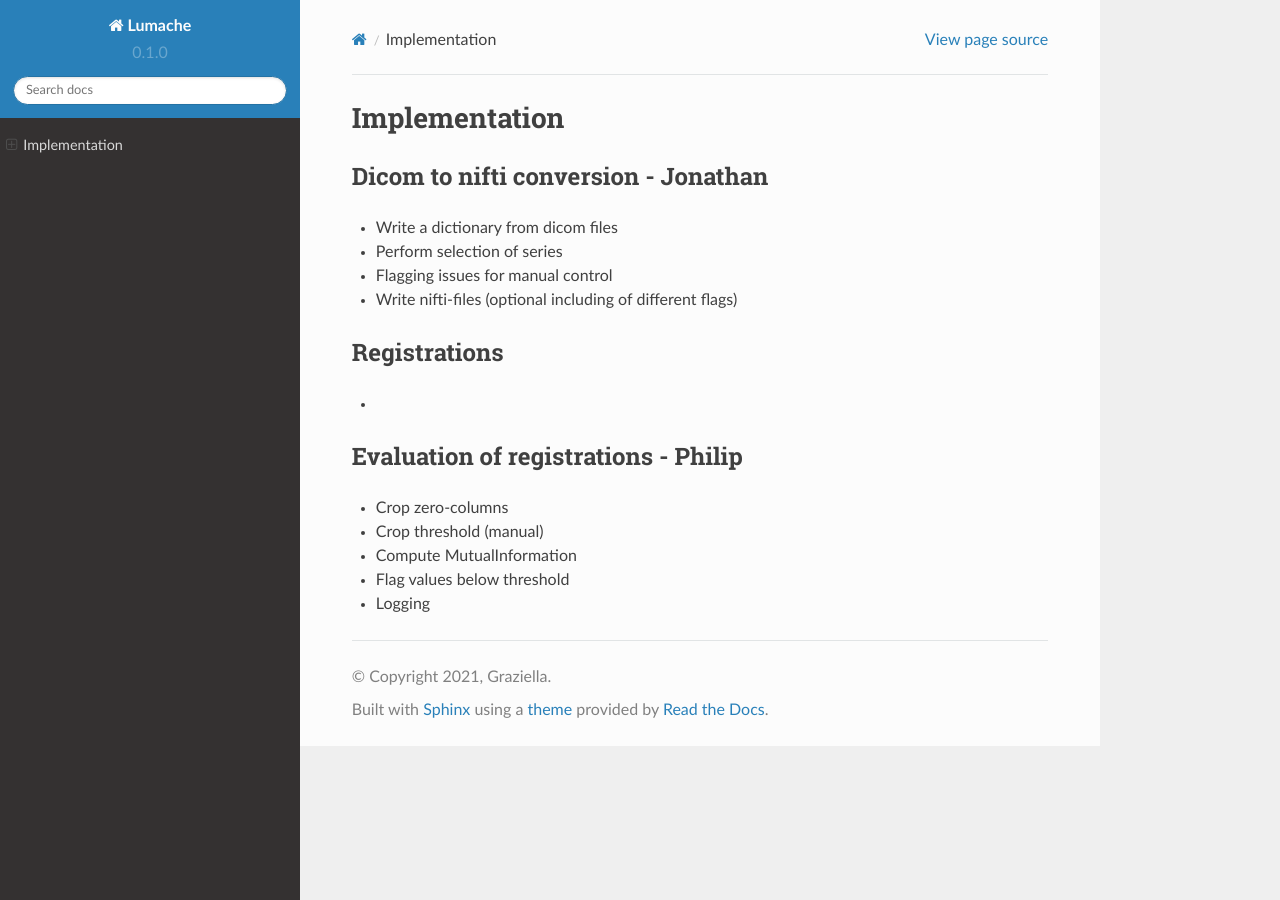
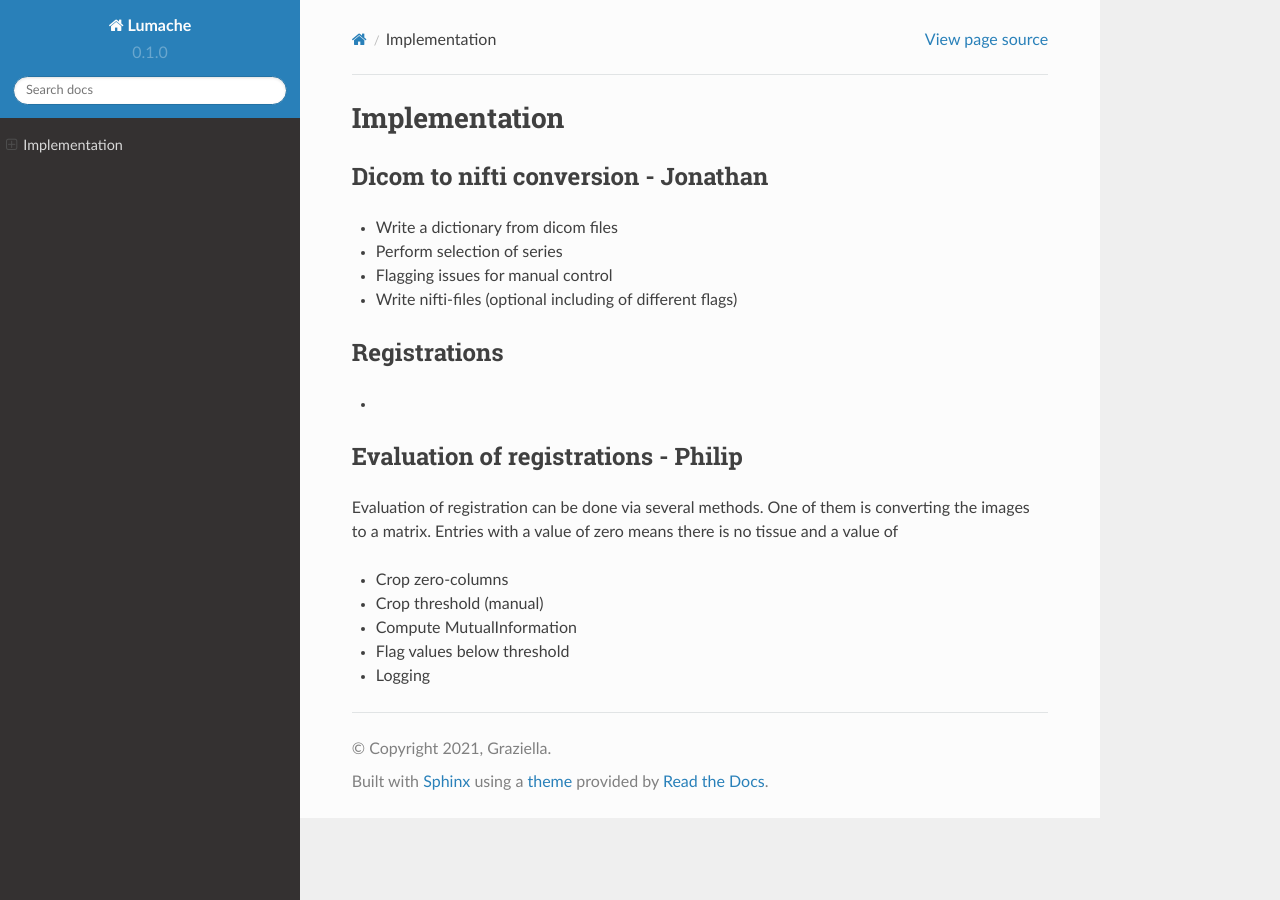
Before and after one commit to Dokkedal/dcm2reg, a Sphinx documentation site: the page built from docs/source/implementation.rst, in a window 1280 px wide. Built offline with Sphinx 7.4.7 and the Read the Docs theme 2.0.0, drawn with Linux system fonts in a browser that asks for light colours.

Commit message:
Implementation Evaluation

```diff
--- a/docs/source/implementation.rst
+++ b/docs/source/implementation.rst
@@ -17,6 +17,9 @@
 Evaluation of registrations - Philip
 ===========================
 
+Evaluation of registration can be done via several methods. One of them is converting the images to a matrix.
+Entries with a value of zero means there is no tissue and a value of
+
 * Crop zero-columns
 * Crop threshold (manual)
 * Compute MutualInformation
```
